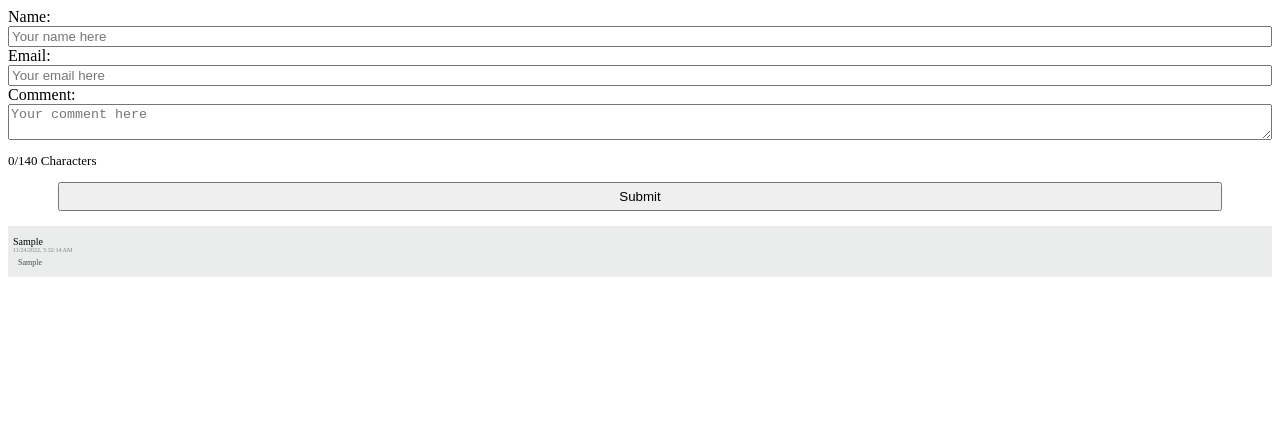
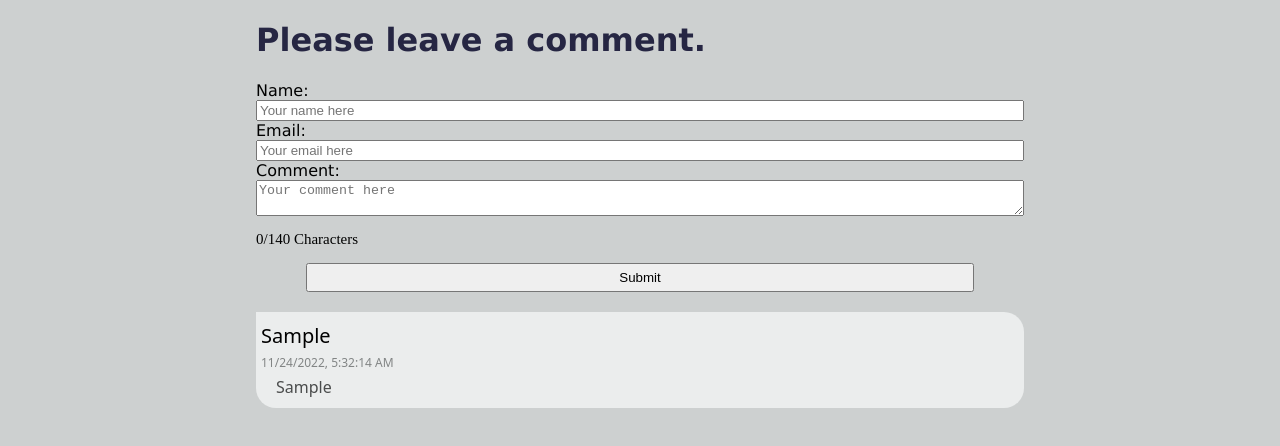
Before and after one commit to carlthedev/Comment-Box, a plain HTML site: page index.html in a window 1280 px wide. Both pictures are taken after typing "Sample", "name@example.com", "Sample" into the empty fields and a click on the button "Submit". Drawn offline with Linux system fonts and the light colour scheme.

Commit message:
css styling updates

```diff
--- a/index.html
+++ b/index.html
@@ -10,6 +10,8 @@
 </head>
 
 <body>
+
+  <h1>Please leave a comment.</h1>
 
   <label for="text1">Name:</label>
   <input id="text1" type="text" placeholder="Your name here">
--- a/style.css
+++ b/style.css
@@ -1,42 +1,54 @@
 body {
   display: flex;
   flex-direction: column;
+  width: 60%;
+  margin: auto;
+  background-color: rgb(205, 208, 208);
 }
 
-.output {
-  display: flex;
-  flex-direction: column;
-  padding-top: 15px;
+h1 {
+  font-family: Verdana, Geneva, Tahoma, sans-serif;
+  color: rgb(38, 38, 67);
+}
+
+label {
+  font-family: Verdana, Geneva, Tahoma, sans-serif;
 }
 
 p {
-  font-size: small;
+  font-size: 15px;
 }
 
 p1 {
-  font-size: 10px;
+  font-size: 20px;
   padding-top: 10px;
   padding-left: 5px;
+  border-top-right-radius: 20px;
 }
 
 p2 {
-  font-size: 8px;
+  font-size: 16px;
   color: rgb(74, 76, 76);
-  margin-bottom: 5px;
+  margin-bottom: 20px;
+
   padding-bottom: 10px;
-  padding-left: 10px;
+  padding-left: 20px;
   padding-right: 10px;
+  border-bottom-left-radius: 20px;
+  border-bottom-right-radius: 20px;
 }
 
 p3 {
-  font-size: 6px;
+  font-size: 12px;
   color: rgb(130, 133, 133);
   padding-bottom: 5px;
+  padding-top: 5px;
   padding-left: 5px;
 }
 
 p1, p2, p3 {
   background-color: rgb(235, 237, 237);
+  font-family: system-ui, -apple-system, BlinkMacSystemFont, 'Segoe UI', Roboto, Oxygen, Ubuntu, Cantarell, 'Open Sans', 'Helvetica Neue', sans-serif;
 }
 
 #btn1 {
@@ -44,3 +56,9 @@ p1, p2, p3 {
   margin-left: 50px;
   margin-right: 50px;
 }
+
+.output {
+  display: flex;
+  flex-direction: column;
+  padding-top: 20px;
+}
```
